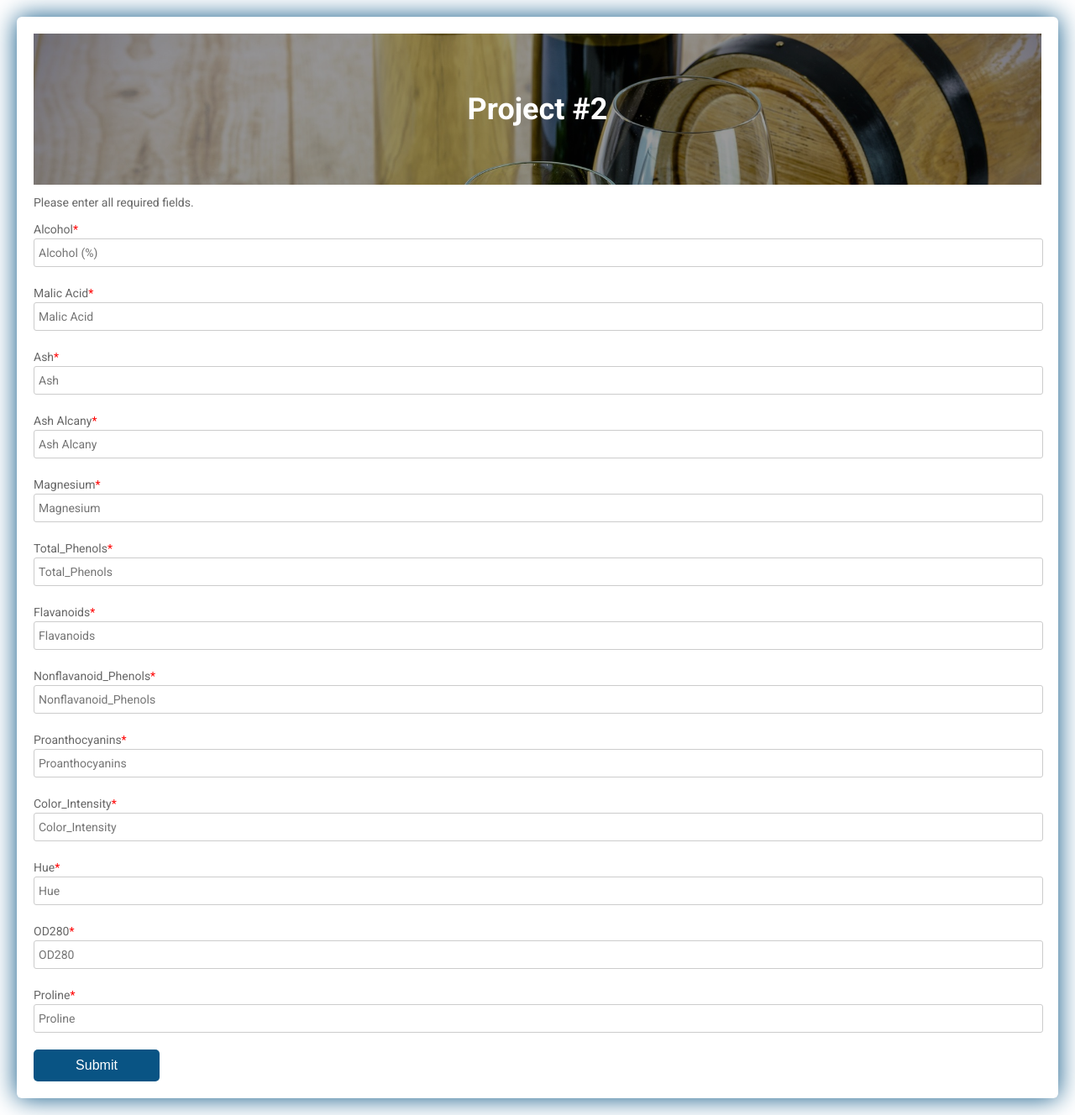
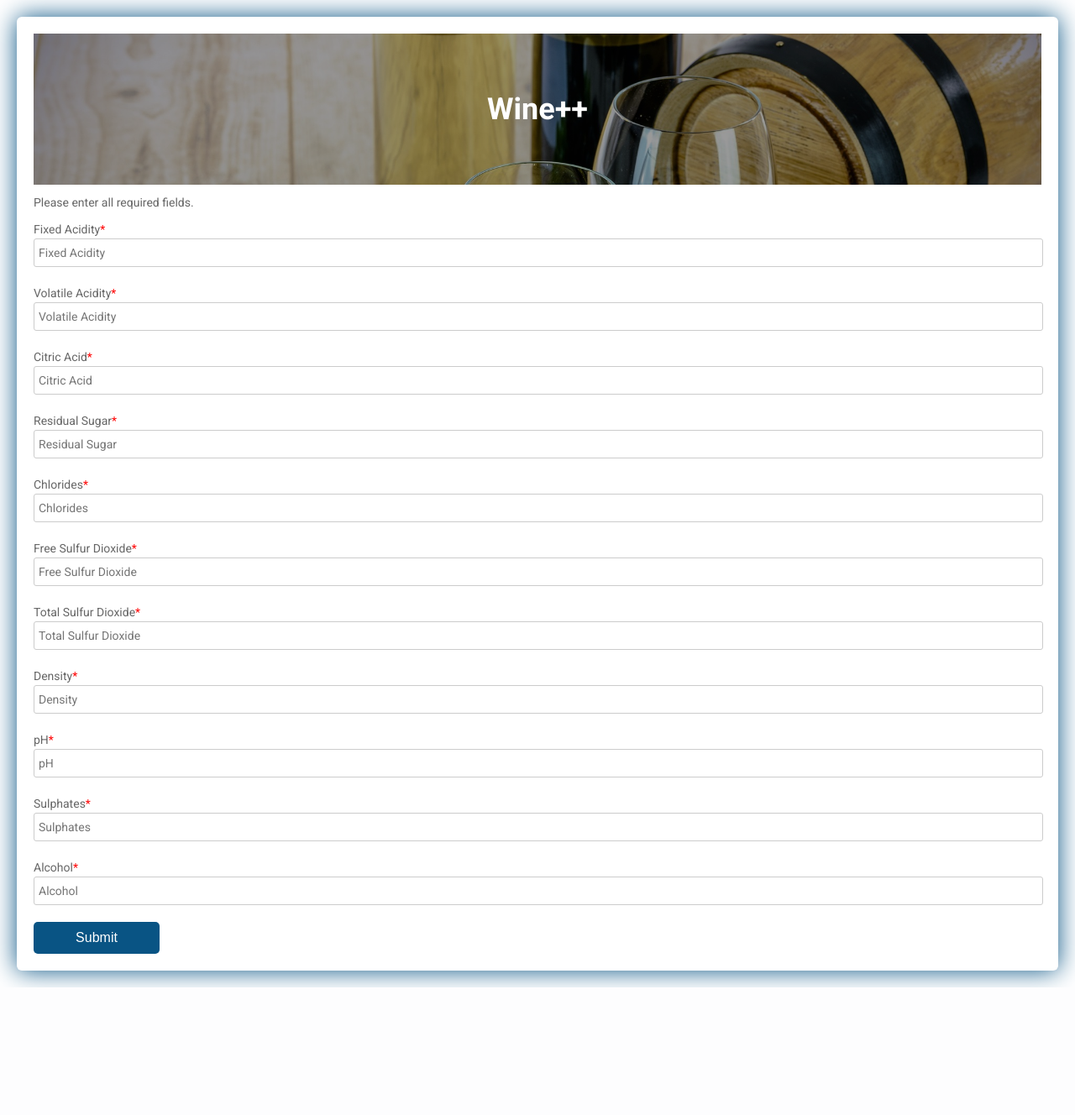
Before and after one commit to DeepCodeSec/ml1000-p2, a Flask app: page / in a window 1280 px wide. Shown: the whole page at 84% size. After the commit the page ends 1176 px from the top, so only its background shows below. Run offline with Flask 2, Linux system fonts and the light colour scheme; parts of the project's set-up code (start-up, migrations or seed data) failed here and were passed over.

Commit message:
Replaced fields

```diff
--- a/templates/home.html
+++ b/templates/home.html
@@ -124,64 +124,53 @@
       <!-- Form to enter new data for classification  -->
       <form id="form_45045" method="post" action="/process">
         <div class="banner">
-          <h1>Project #2</h1>
+          <h1>Wine++</h1>
         </div>
         <p class="top-info">Please enter all required fields.</p>
-        <!-- Alcohol,Malic_Acid,Ash,Ash_Alcanity,Magnesium,Total_Phenols,Flavanoids,Nonflavanoid_Phenols,Proanthocyanins,Color_Intensity,Hue,OD280,Proline -->
+        <!-- "Fixed_Acidity";"Volatile_Acidity";"Citric_Acid";"Residual_Sugar";"Chlorides";"Free_Sulfur_Dioxide";"Total_Sulfur_Dioxide";"Density";"pH";"Sulphates";"Alcohol";"Quality" -->
+        <div class="item">
+          <p>Fixed Acidity<span class="required">*</span></p>
+          <input type="number" step="any" min="0" max="100" name="Fixed_Acidity" placeholder="Fixed Acidity" maxlength=4 pattern="\d*" required />
+        </div>
+        <div class="item">
+          <p>Volatile Acidity<span class="required">*</span></p>
+          <input type="number" step="any" min="0" max="100" name="Volatile_Acidity" placeholder="Volatile Acidity" maxlength=4 pattern="\d*" required />
+        </div>
+        <div class="item">
+          <p>Citric Acid<span class="required">*</span></p>
+          <input type="number" step="any" min="0" max="100" name="Citric_Acid" placeholder="Citric Acid" maxlength=4 pattern="\d*" required />
+        </div>
+        <div class="item">
+          <p>Residual Sugar<span class="required">*</span></p>
+          <input type="number" step="any" min="0" max="100" name="Residual_Sugar" placeholder="Residual Sugar" maxlength=4 pattern="\d*" required />
+        </div>
+        <div class="item">
+          <p>Chlorides<span class="required">*</span></p>
+          <input type="number" step="any" min="0" max="100" name="Chlorides" placeholder="Chlorides" maxlength=4 pattern="\d*" required />
+        </div>
+        <div class="item">
+          <p>Free Sulfur Dioxide<span class="required">*</span></p>
+          <input type="number" step="any" min="0" max="100" name="Free_Sulfur_Dioxide" placeholder="Free Sulfur Dioxide" maxlength=4 pattern="\d*" required />
+        </div>
+        <div class="item">
+          <p>Total Sulfur Dioxide<span class="required">*</span></p>
+          <input type="number" step="any" min="0" max="100" name="Total_Sulfur_Dioxide" placeholder="Total Sulfur Dioxide" maxlength=4 pattern="\d*" required />
+        </div>
+        <div class="item">
+          <p>Density<span class="required">*</span></p>
+          <input type="number" step="any" min="0" max="100" name="Density" placeholder="Density" maxlength=4 pattern="\d*" required />
+        </div>
+        <div class="item">
+          <p>pH<span class="required">*</span></p>
+          <input type="number" step="any" min="0" max="100" name="pH" placeholder="pH" maxlength=4 pattern="\d*" required />
+        </div>
+        <div class="item">
+          <p>Sulphates<span class="required">*</span></p>
+          <input type="number" step="any" min="0" max="100" name="Sulphates" placeholder="Sulphates" maxlength=4 pattern="\d*" required />
+        </div>
         <div class="item">
           <p>Alcohol<span class="required">*</span></p>
-          <input type="number" step="any" min="0" max="100" name="Alcohol" placeholder="Alcohol (%)" maxlength=4 pattern="\d*" required />
-        </div>
-        <div class="item">
-          <p>Malic Acid<span class="required">*</span></p>
-          <input type="number" step="any" min="0" max="100" name="Malic_Acid" placeholder="Malic Acid" maxlength=4 pattern="\d*" required />
-        </div>
-        <div class="item">
-          <p>Ash<span class="required">*</span></p>
-          <input type="number" step="any" min="0" max="100" name="Ash" placeholder="Ash" maxlength=4 pattern="\d*" required />
-        </div>
-        <div class="item">
-          <p>Ash Alcany<span class="required">*</span></p>
-          <input type="number" step="any" min="0" max="100" name="Ash_Alcanity" placeholder="Ash Alcany" maxlength=4 pattern="\d*" required />
-        </div>
-        <div class="item">
-          <p>Magnesium<span class="required">*</span></p>
-          <input type="number" step="any" min="0" max="100" name="Magnesium" placeholder="Magnesium" maxlength=4 pattern="\d*" required />
-        </div>
-        <div class="item">
-          <p>Total_Phenols<span class="required">*</span></p>
-          <input type="number" step="any" min="0" max="100" name="Total_Phenols" placeholder="Total_Phenols" maxlength=4 pattern="\d*" required />
-        </div>
-        <div class="item">
-          <p>Flavanoids<span class="required">*</span></p>
-          <input type="number" step="any" min="0" max="100" name="Flavanoids" placeholder="Flavanoids" maxlength=4 pattern="\d*" required />
-        </div>
-        <div class="item">
-          <p>Nonflavanoid_Phenols<span class="required">*</span></p>
-          <input type="number" step="any" min="0" max="100" name="Nonflavanoid_Phenols" placeholder="Nonflavanoid_Phenols" maxlength=4 pattern="\d*" required />
-        </div>
-        <div class="item">
-          <p>Proanthocyanins<span class="required">*</span></p>
-          <input type="number" step="any" min="0" max="100" name="Proanthocyanins" placeholder="Proanthocyanins" maxlength=4 pattern="\d*" required />
-        </div>
-        <div class="item">
-          <p>Color_Intensity<span class="required">*</span></p>
-          <input type="number" step="any" min="0" max="100" name="Color_Intensity" placeholder="Color_Intensity" maxlength=4 pattern="\d*" required />
-        </div>
-        <div class="item">
-          <p>Hue<span class="required">*</span></p>
-          <input type="number" step="any" min="0" max="100" name="Hue" placeholder="Hue" maxlength=4 pattern="\d*" required />
-        </div>
-        <div class="item">
-          <p>OD280<span class="required">*</span></p>
-          <input type="number" step="any" min="0" max="100" name="OD280" placeholder="OD280" maxlength=4 pattern="\d*" required />
-        </div>
-        <div class="item">
-          <p>Proline<span class="required">*</span></p>
-          <input type="number" step="any" min="0" max="100" name="Proline" placeholder="Proline" maxlength=4 pattern="\d*" required />
-        </div>
-        <div id="spinner-div" class="pt-5">
-          <div class="spinner-border text-primary" role="status"></div>
+          <input type="number" step="any" min="0" max="100" name="Alcohol" placeholder="Alcohol" maxlength=4 pattern="\d*" required />
         </div>
         <div class="container">
           <div class="row mt-2">
@@ -222,7 +211,7 @@
           // dataType: "json",
             success: function (res) {
               console.log(res);
-              $("#message_string").text(res.label); //Write the message
+              $("#message_string").text(res.data); //Write the message
             },
             complete: function () {
               $("#spinner-div").hide(); //Request is complete so hide spinner
```
